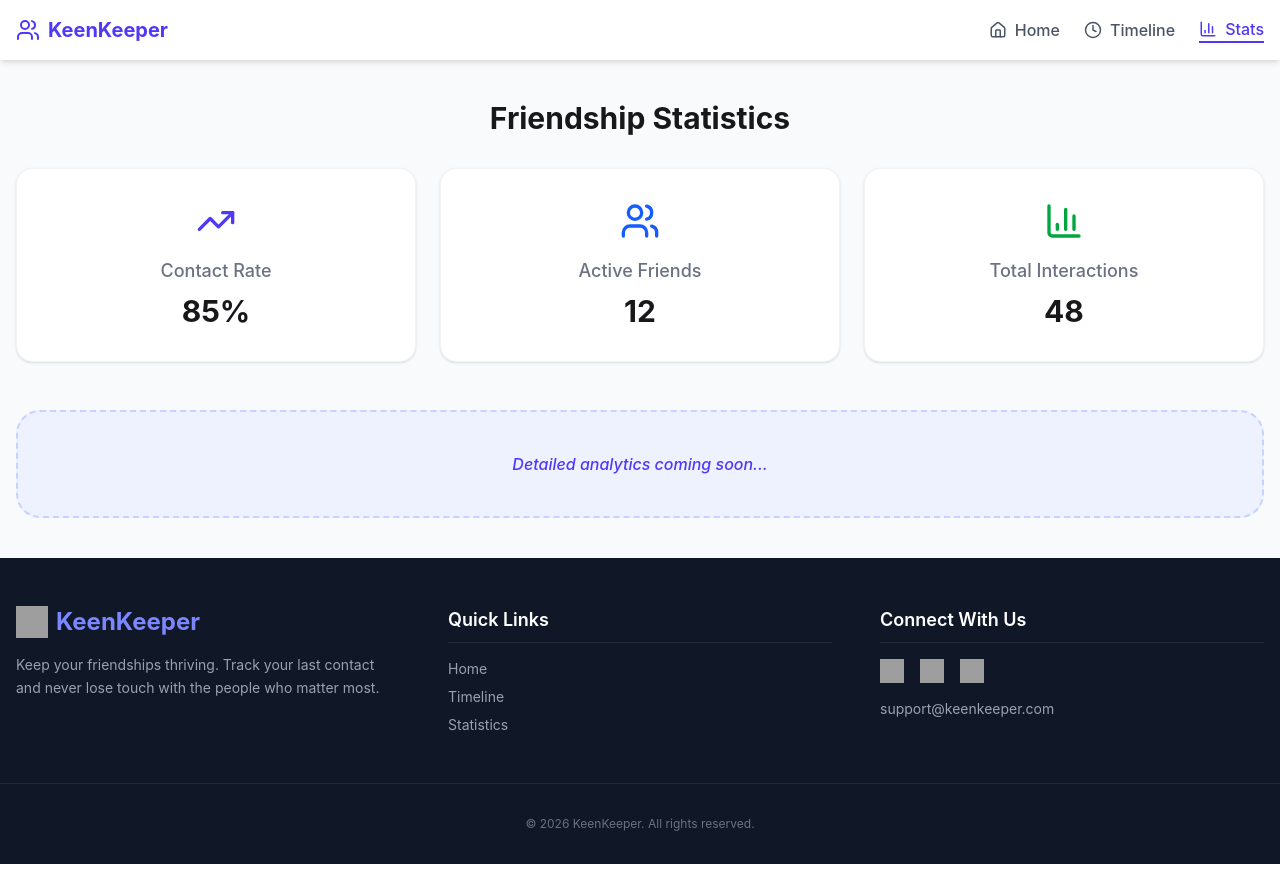
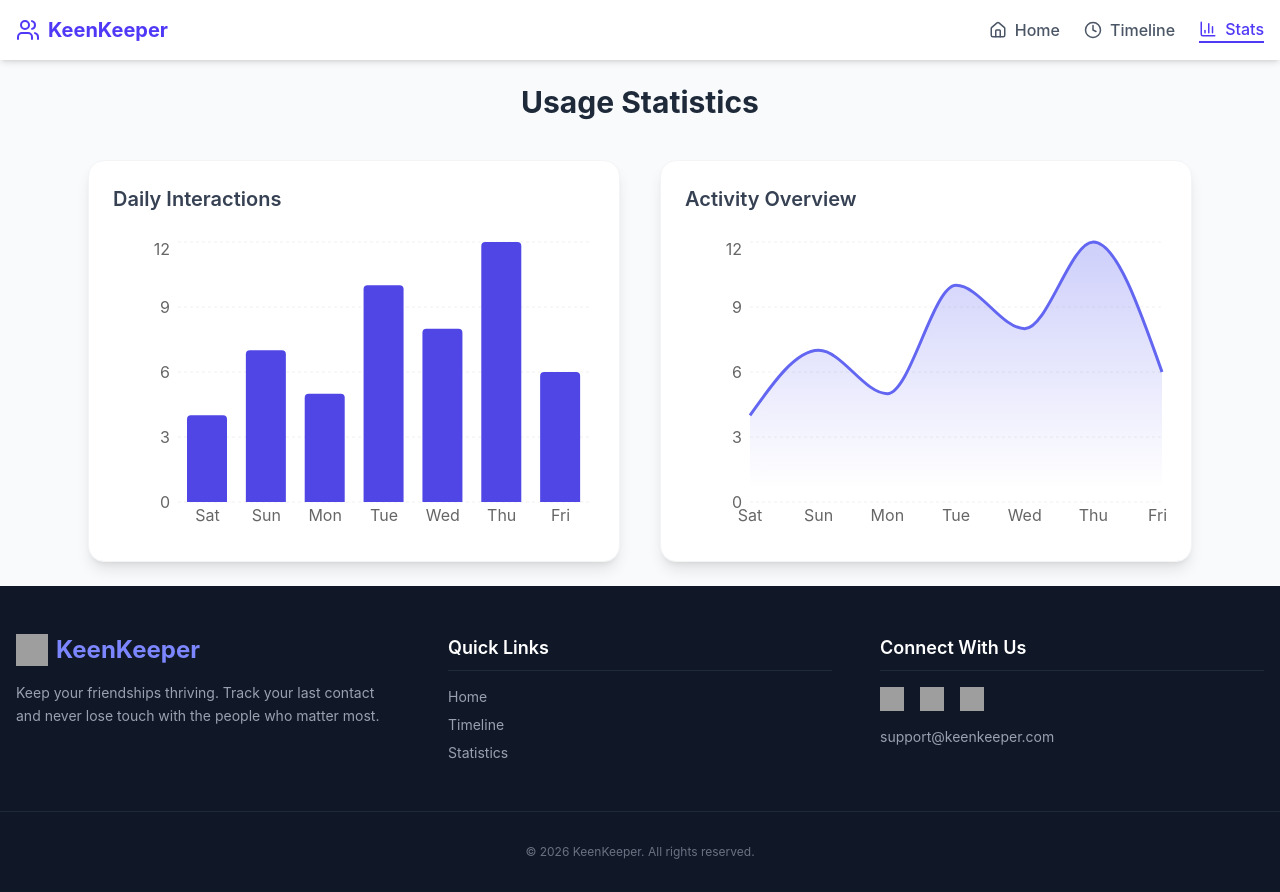
Before and after one commit to mdtaufiqueahamed-lgtm/Assignment-7, a React (Vite) app: page /stats in a window 1280 px wide. Before the commit the page ends 864 px from the top, so only its background shows below. Built offline with nearby package versions, Linux system fonts and the light colour scheme; grey boxes are pictures that could not be loaded.

Commit message:
Stats Section added

```diff
--- a/package.json
+++ b/package.json
@@ -17,6 +17,7 @@
     "react-dom": "^19.2.4",
     "react-hot-toast": "^2.6.0",
     "react-router-dom": "^7.14.1",
+    "recharts": "^3.8.1",
     "tailwindcss": "^4.2.2"
   },
   "devDependencies": {
--- a/src/pages/Stats.jsx
+++ b/src/pages/Stats.jsx
@@ -1,33 +1,65 @@
 import React from 'react';
-import { BarChart3, TrendingUp, Users } from 'lucide-react';
+import { BarChart, Bar, XAxis, YAxis, CartesianGrid, Tooltip, ResponsiveContainer, AreaChart, Area } from 'recharts';
 
 const Stats = () => {
+  // ডামি ডাটা: বন্ধুদের সাথে গত কয়েকদিনের ইন্টারঅ্যাকশন
+  const data = [
+    { name: 'Sat', interactions: 4 },
+    { name: 'Sun', interactions: 7 },
+    { name: 'Mon', interactions: 5 },
+    { name: 'Tue', interactions: 10 },
+    { name: 'Wed', interactions: 8 },
+    { name: 'Thu', interactions: 12 },
+    { name: 'Fri', interactions: 6 },
+  ];
+
   return (
-    <div className="max-w-7xl mx-auto px-4 py-10 text-center">
-      <h1 className="text-3xl font-bold mb-8">Friendship Statistics</h1>
+    <div className="max-w-6xl mx-auto p-6 space-y-10">
+      <h1 className="text-3xl font-bold text-gray-800 text-center mb-10">Usage Statistics</h1>
 
-      <div className="grid grid-cols-1 md:grid-cols-3 gap-6">
-        <div className="bg-white p-8 rounded-2xl shadow-sm border border-gray-100">
-          <TrendingUp className="mx-auto text-indigo-600 mb-4" size={40} />
-          <h3 className="text-lg font-medium text-gray-500">Contact Rate</h3>
-          <p className="text-3xl font-bold mt-2">85%</p>
+      <div className="grid grid-cols-1 lg:grid-cols-2 gap-10">
+
+        {/* বার চার্ট কার্ড */}
+        <div className="bg-white p-6 rounded-2xl shadow-lg border border-gray-100">
+          <h2 className="text-xl font-semibold mb-6 text-gray-700">Daily Interactions</h2>
+          <div className="h-[300px] w-full">
+            <ResponsiveContainer width="100%" height="100%">
+              <BarChart data={data}>
+                <CartesianGrid strokeDasharray="3 3" vertical={false} stroke="#f0f0f0" />
+                <XAxis dataKey="name" axisLine={false} tickLine={false} />
+                <YAxis axisLine={false} tickLine={false} />
+                <Tooltip
+                  cursor={{fill: '#f3f4f6'}}
+                  contentStyle={{ borderRadius: '10px', border: 'none', boxShadow: '0 4px 6px -1px rgb(0 0 0 / 0.1)' }}
+                />
+                <Bar dataKey="interactions" fill="#4f46e5" radius={[4, 4, 0, 0]} barSize={40} />
+              </BarChart>
+            </ResponsiveContainer>
+          </div>
         </div>
 
-        <div className="bg-white p-8 rounded-2xl shadow-sm border border-gray-100">
-          <Users className="mx-auto text-blue-600 mb-4" size={40} />
-          <h3 className="text-lg font-medium text-gray-500">Active Friends</h3>
-          <p className="text-3xl font-bold mt-2">12</p>
+        {/* এরিয়া চার্ট কার্ড */}
+        <div className="bg-white p-6 rounded-2xl shadow-lg border border-gray-100">
+          <h2 className="text-xl font-semibold mb-6 text-gray-700">Activity Overview</h2>
+          <div className="h-[300px] w-full">
+            <ResponsiveContainer width="100%" height="100%">
+              <AreaChart data={data}>
+                <defs>
+                  <linearGradient id="colorInter" x1="0" y1="0" x2="0" y2="1">
+                    <stop offset="5%" stopColor="#6366f1" stopOpacity={0.3}/>
+                    <stop offset="95%" stopColor="#6366f1" stopOpacity={0}/>
+                  </linearGradient>
+                </defs>
+                <CartesianGrid strokeDasharray="3 3" vertical={false} stroke="#f0f0f0" />
+                <XAxis dataKey="name" axisLine={false} tickLine={false} />
+                <YAxis axisLine={false} tickLine={false} />
+                <Tooltip contentStyle={{ borderRadius: '10px', border: 'none', boxShadow: '0 4px 6px -1px rgb(0 0 0 / 0.1)' }} />
+                <Area type="monotone" dataKey="interactions" stroke="#6366f1" fillOpacity={1} fill="url(#colorInter)" strokeWidth={3} />
+              </AreaChart>
+            </ResponsiveContainer>
+          </div>
         </div>
 
-        <div className="bg-white p-8 rounded-2xl shadow-sm border border-gray-100">
-          <BarChart3 className="mx-auto text-green-600 mb-4" size={40} />
-          <h3 className="text-lg font-medium text-gray-500">Total Interactions</h3>
-          <p className="text-3xl font-bold mt-2">48</p>
-        </div>
-      </div>
-
-      <div className="mt-12 p-10 bg-indigo-50 rounded-3xl border-2 border-dashed border-indigo-200">
-        <p className="text-indigo-600 font-medium italic">Detailed analytics coming soon...</p>
       </div>
     </div>
   );
```
Also changed, not shown: 1 other file (tests, documents, lock files or other folders).
